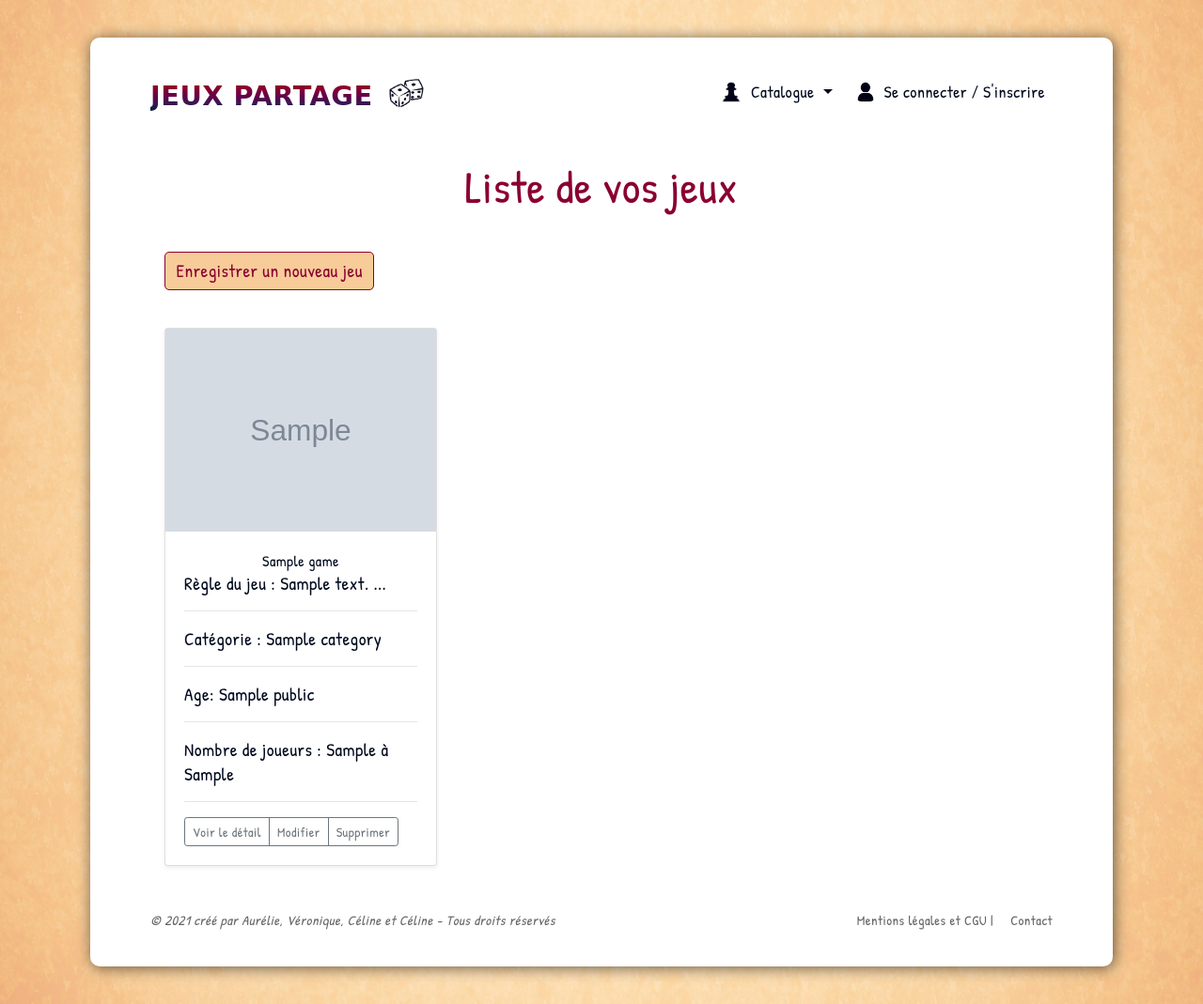
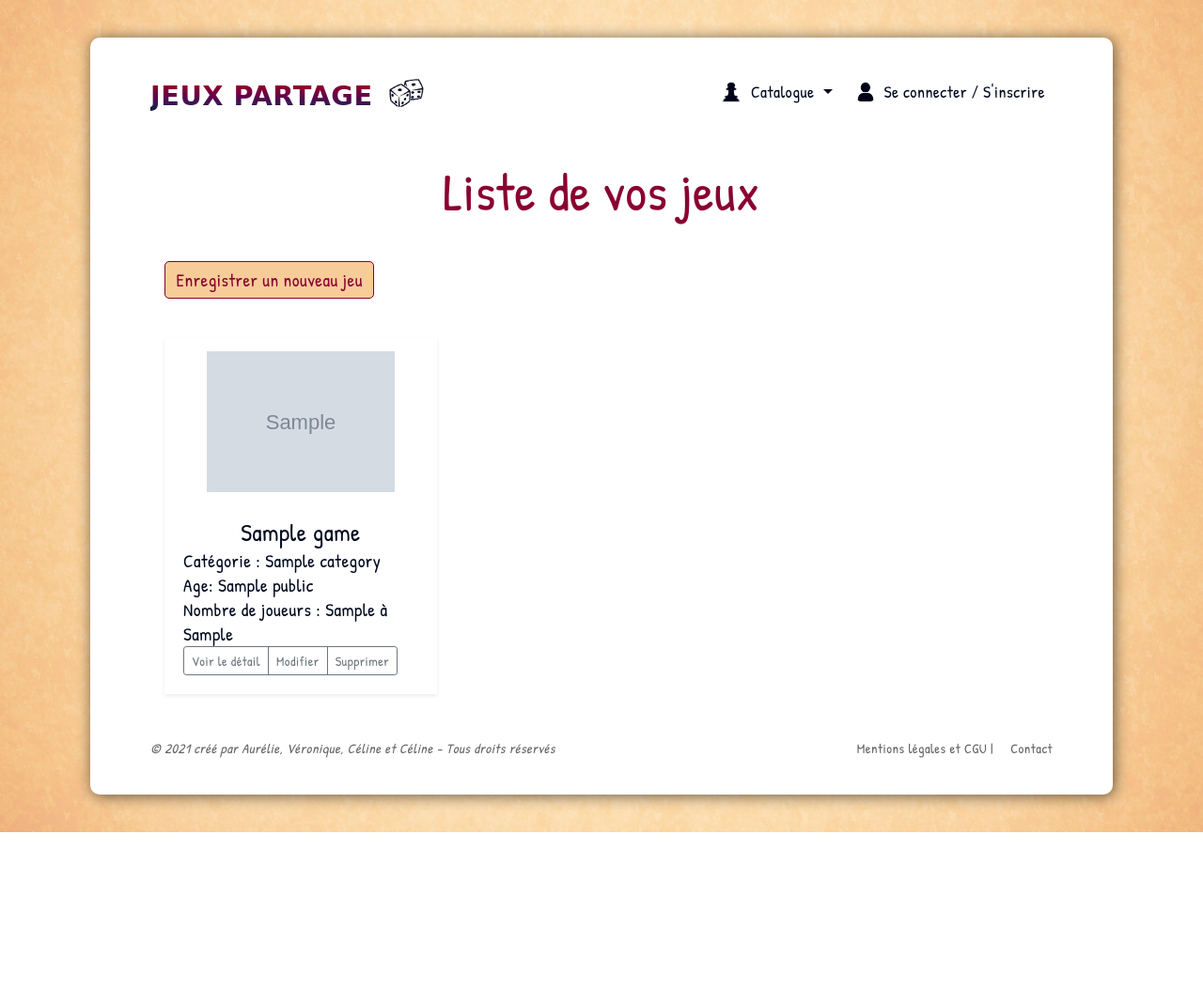
Before and after one commit to AurelieGilet/wf3_group_project, a Symfony app: template jeux_partage/templates/front/account_games.html.twig in a window 1280 px wide. Shown: the whole page at 94% size. After the commit the page ends 886 px from the top, so only its background shows below. Run offline with Twig, Linux system fonts and the light colour scheme; the template is opened without the code that fills it: most values are stand-ins (such as "Sample title", 1, 10 or a date in 2020); grey boxes marked "Sample" are stand-in pictures; some libraries are stand-ins or nearby versions; some web fonts are replaced.

Commit message:
affichage liste de vos jeux

```diff
--- a/jeux_partage/public/css/style.css
+++ b/jeux_partage/public/css/style.css
@@ -487,6 +487,35 @@ nav button {
 
 }
 
+/* ********************** LISTE DE VOS JEUX ********************** */
+.size-title-account_games
+{
+    font-size: 3.5rem;
+    color: #8a0030;
+    text-align: center;
+}
+
+#photo_account_games img
+{
+    height: 150px;
+    width: auto;
+
+}
+
+#photo_account_games
+{
+    display: flex;
+    justify-content: center;
+    padding-top: 15px;
+
+}
+
+.size-name
+{
+    font-size: 1.6rem;
+    padding-top: 5px;
+
+}
 
 
 
@@ -741,9 +770,8 @@ footer a {
 
     .size-card
     {
-        width: 80%;
-
-
+        width: 90%;
+        padding:0;
 
     }
 
--- a/jeux_partage/templates/front/account_games.html.twig
+++ b/jeux_partage/templates/front/account_games.html.twig
@@ -6,7 +6,7 @@
 
 {% block body %}
 
-	<h1 class="h1 mt-3 mb-4">Liste de vos jeux</h1>
+	<h1 class="h1 size-title-account_games mt-3 mb-4">Liste de vos jeux</h1>
 
 	<div class="my-5 text-center text-md-left md-pl-15px">
 		<a href="{{ path('account_games_create') }}" class="btn-jp mt-4 mb-3" >Enregistrer un nouveau jeu</a>
@@ -24,25 +24,27 @@
 		{% for game in games %}
 
 			<div class="col-md-4">
-				<div class="card mb-4 shadow-sm">
+				<div class="mb-4 shadow-sm">
+				<div id="photo_account_games">
 					<img src="{{ asset('uploads/images/' ~ game.image) }}" alt="{{game.name}}">
+				</div>
 					<div class="card-body">
-						<h4 class="text-center">{{game.name}}</h4>
-						<p class="card-text">Règle du jeu : {{game.description|striptags|slice(0,150)}} ...</p>
-						<hr>
+						<h4 class="text-center size-name">{{game.name}}</h4>
+						{# <p class="card-text">Règle du jeu : {{game.description|striptags|slice(0,150)}} ...</p>
+						<hr> #}
 						<p class="card-text">Catégorie : {{game.category.name}}</p>
-						<hr>
+
 						<p class="card-text">Age: {{game.public}}</p>
-						<hr>
+
 						<p class="card-text">Nombre de joueurs : {{game.minPlayers}} {% if game.maxPlayers != NULL %} à {{game.maxPlayers}} {% endif %}</p>
-						<hr>
-						<div class="d-flex justify-content-between align-items-center">
+
+						{# <div class="d-flex justify-content-between align-items-center"> #}
 							<div class="btn-group">
 							<a href="{{ path('detail', {'id': game.id}) }}" class="btn btn-sm btn-outline-secondary">Voir le détail</a>
 							<a href="{{ path('account_games_edit', {'id': game.id}) }}" class="btn btn-sm btn-outline-secondary">Modifier</a>
 							<a href="" class="btn btn-sm btn-outline-secondary">Supprimer</a>
 							</div>
-						</div>
+						{# </div> #}
 					</div>
 				</div>
 			</div>
--- a/jeux_partage/templates/front/borrowing.html.twig
+++ b/jeux_partage/templates/front/borrowing.html.twig
@@ -29,10 +29,10 @@
 				<p>Ville de location : {{game.owner.city}}</p>
 			</div>
 		</div>
-		<p class="p-3">Règle du jeu : {{game.description}}</p>
+		<p class="p-3">Règle du jeu : {{game.description|nl2br }}</p>
 	</div>
 
-	<p class="my-3 text-center">Les jeux sont empruntables pour une durée d'1 mois consécutif maximum.</p><br>
+	<p class="my-3 text-center"><span class="bold">Les jeux sont empruntables pour une durée d'1 mois consécutif maximum.</span></p><br>
 
 	{{ form_start(form, {'attr' : {'class': 'col-md-12 mx-auto py-4 row justify-content-around' }}) }}
 
--- a/jeux_partage/templates/front/catalog.html.twig
+++ b/jeux_partage/templates/front/catalog.html.twig
@@ -6,7 +6,7 @@
 
 	<h1 class="h1 size-title mt-3 mb-5">Catalogue des Jeux</h1>
 
-	<div class="row align-items-center">
+	<div class="row align-item-center">
 		<div class="card-deck">
 		{% for game in games %}
 
--- a/jeux_partage/templates/front/detail.html.twig
+++ b/jeux_partage/templates/front/detail.html.twig
@@ -18,7 +18,7 @@
 			</div>
 				<div class="card-body">
 					<h4 class="text-center size-game-name">{{game.name}}</h4>
-					<p class="card-text">Règle du jeu : {{game.description}}</p>
+					<p class="card-text">Règle du jeu : {{game.description|nl2br }}</p>
 					<hr class="border-dark">
 					<p class="card-text">Catégorie : {{game.category.name}}</p>
 					<hr class="border-dark">
--- a/jeux_partage/templates/security/registration.html.twig
+++ b/jeux_partage/templates/security/registration.html.twig
@@ -7,11 +7,12 @@
 
 {% block body %}
 
+   <section class="row justify-content-center">
     <h1 class="h1 mt-3 mb-4">Créer votre compte</h1>
 
 {# importer "form_themes: ['bootstrap_4_layout.html.twig']" dans config -> packages -> twig.yaml pr avoir un formulaire bootstrap #}
 
-   <section class="row justify-content-center">
+
         <div class="col-md-10">
             {{ form_start(form, {'attr' : {'class': 'col-md-12 mx-auto py-4 row justify-content-around'}}) }}
 
```
